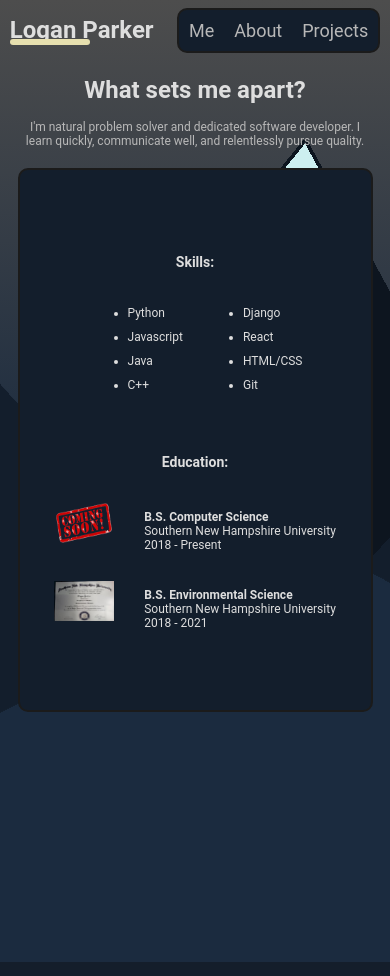
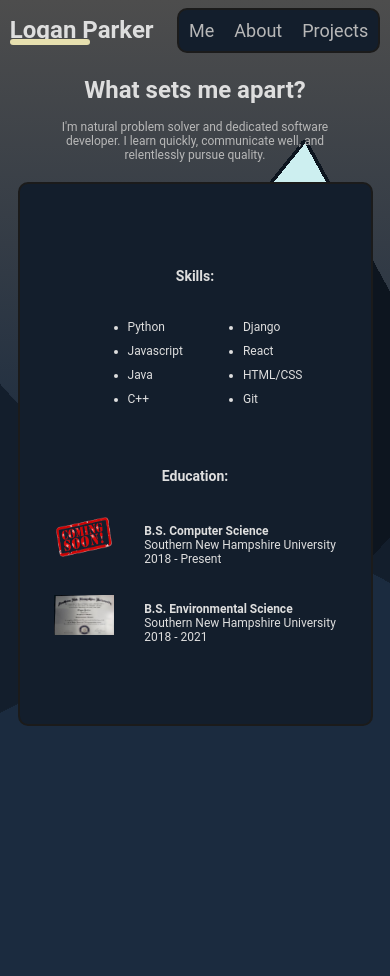
Before and after one commit to lopar6/logan-awesome, a Django app: page /about/ in a window 390 px wide. Run offline with Django 3.2, Linux system fonts and the light colour scheme; parts of the project's set-up code (start-up, migrations or seed data) failed here and were passed over.

Commit message:
about box styling

```diff
--- a/src/static/style.css
+++ b/src/static/style.css
@@ -296,8 +296,8 @@ body.loaded.time-mark2 .bio{
 /* About section */
 
 .about-content-wrapper{
-    max-width: 1200px;
-    width: 100%;
+    /* max-width: 1200px; */
+    width: 65%;
     display: flex;
     flex-direction: column;
     align-items: center;
@@ -315,7 +315,7 @@ body.loaded.time-mark2 .bio{
     flex-direction: row;
     justify-items: center;
     justify-content: space-around;
-    width: 65%;
+    width: 100%;
     text-align: center;
     padding-top: 30px;
     padding-bottom: 50px;
@@ -405,13 +405,13 @@ h4{
 }
 
 @media (max-width:1700px){
-    .header, .me-content-wrapper, .skills-content-wrapper{
+    .header, .me-content-wrapper, .about-content-wrapper{
         width: 80%;
     }
 }
 
 @media (max-width:1200px){
-    .header, .me-content-wrapper, .skills-content-wrapper, .project-content-wrapper {
+    .header, .me-content-wrapper, .about-content-wrapper, .project-content-wrapper {
         width: 90%;
     }
 
```
